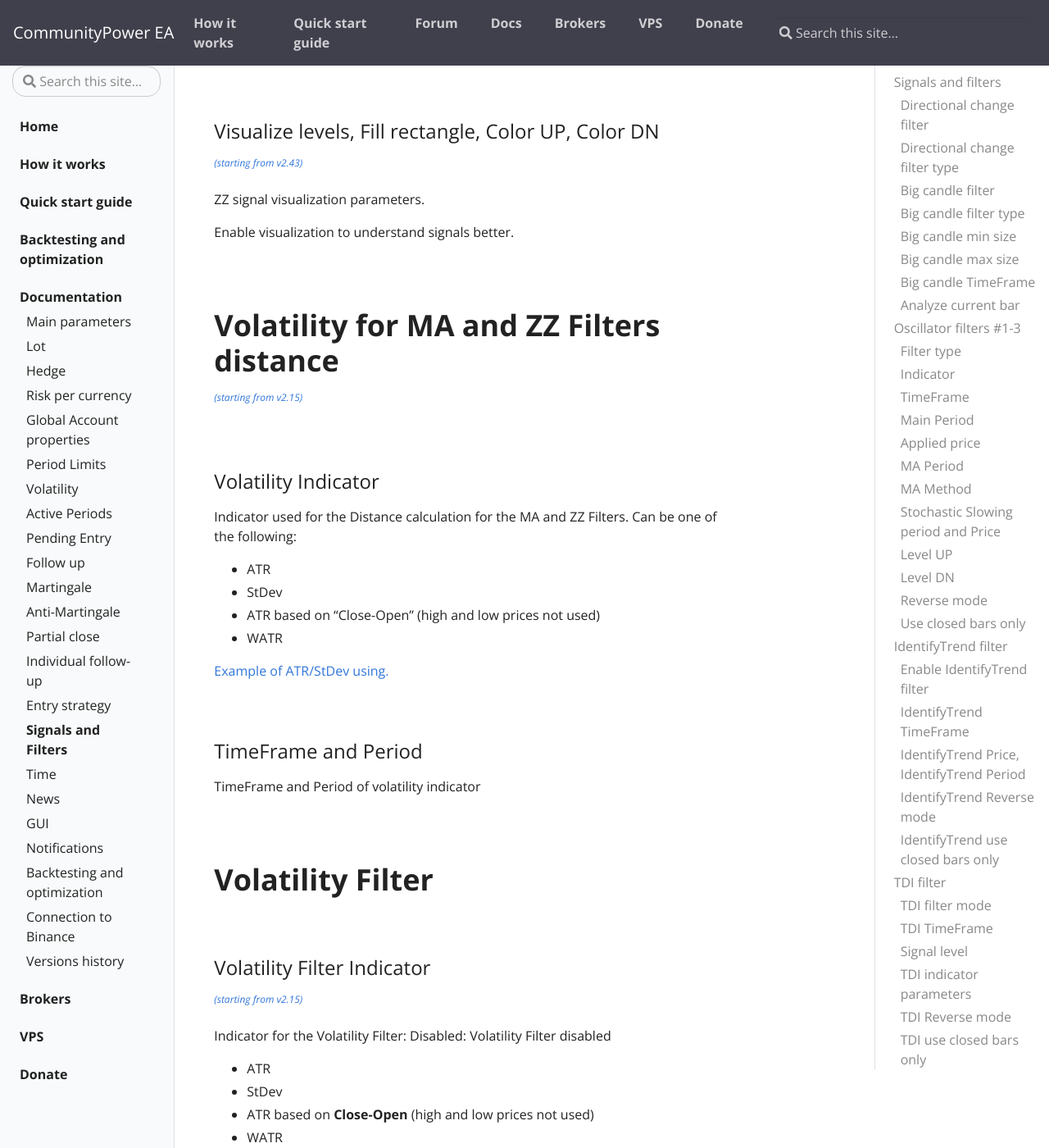
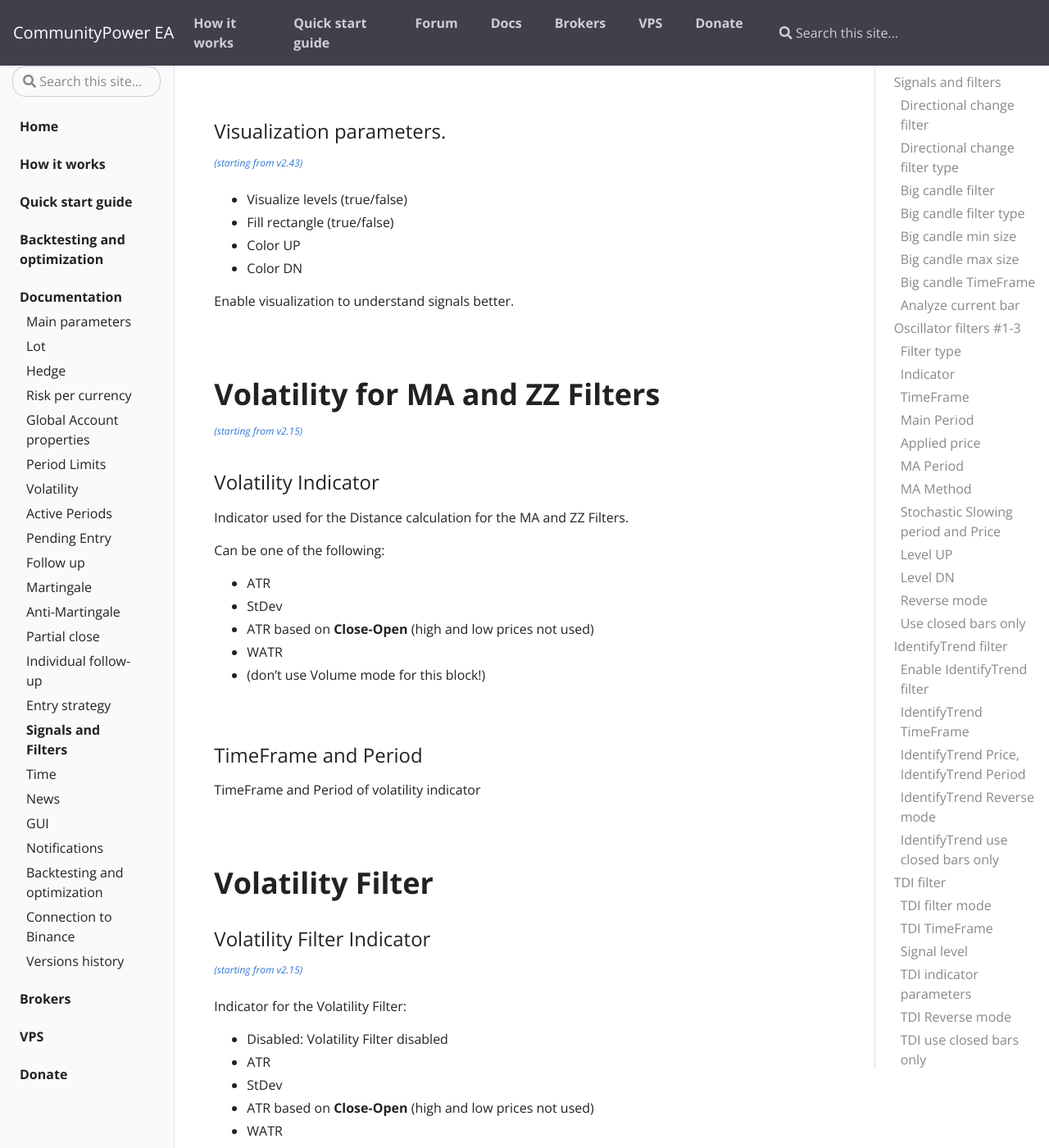
Before and after one commit to komposter/CommunityPowerEA.com, a Jekyll site: the page built from _docs/signals-and-filters.md, in a window 1280 px wide and 1400 px high, scrolled down 22317 px. Shown: the whole window at 82% size. Built offline with Jekyll 4.4.1, drawn with Linux system fonts in a browser that asks for light colours.

Commit message:
Content change

```diff
--- a/_docs/signals-and-filters.md
+++ b/_docs/signals-and-filters.md
@@ -735,11 +735,14 @@
 
 <br />
 
-### Visualize levels, Fill rectangle, Color UP, Color DN
+### Visualization parameters.
 
 <sup>[*(starting from v2.43)*](/docs/versions-history#20220202-243)</sup>
 
-ZZ signal visualization parameters.
+ * Visualize levels (true/false)
+ * Fill rectangle (true/false)
+ * Color UP
+ * Color DN
 
 Enable visualization to understand signals better.
 
@@ -747,22 +750,20 @@
 <br />
 <br />
 
-# Volatility for MA and ZZ Filters distance
+# Volatility for MA and ZZ Filters
 
 <sup>[*(starting from v2.15)*](/docs/versions-history#20200806-215)</sup>
-
-<br />
 
 ### Volatility Indicator
 
 Indicator used for the Distance calculation for the MA and ZZ Filters.
+
 Can be one of the following:
 * ATR
 * StDev
-* ATR based on “Close-Open” (high and low prices not used)
+* ATR based on **Close-Open** (high and low prices not used)
 * WATR
-
-[Example of ATR/StDev using.](https://communitypowerea.userecho.com/en/communities/1/topics/509-how-to-properly-use-the-volatility-filter?redirect_to_reply=3383#comment-3383)
+* (don't use Volume mode for this block!)
 
 <br />
 
@@ -775,19 +776,18 @@
 <br />
 
 # Volatility Filter
-<br />
 
 ### Volatility Filter Indicator
 
 <sup>[*(starting from v2.15)*](/docs/versions-history#20200806-215)</sup>
 
 Indicator for the Volatility Filter:
-Disabled: Volatility Filter disabled
+* Disabled: Volatility Filter disabled
 * ATR
 * StDev
 * ATR based on **Close-Open** (high and low prices not used)
 * WATR
-* Tick volume <sup>[*(starting from v2.29)*](/docs/versions-history#20210403-229)</sup>
+* Volume [*(starting from v2.29)*](/docs/versions-history#20210403-229)
 
 <br />
 
```
